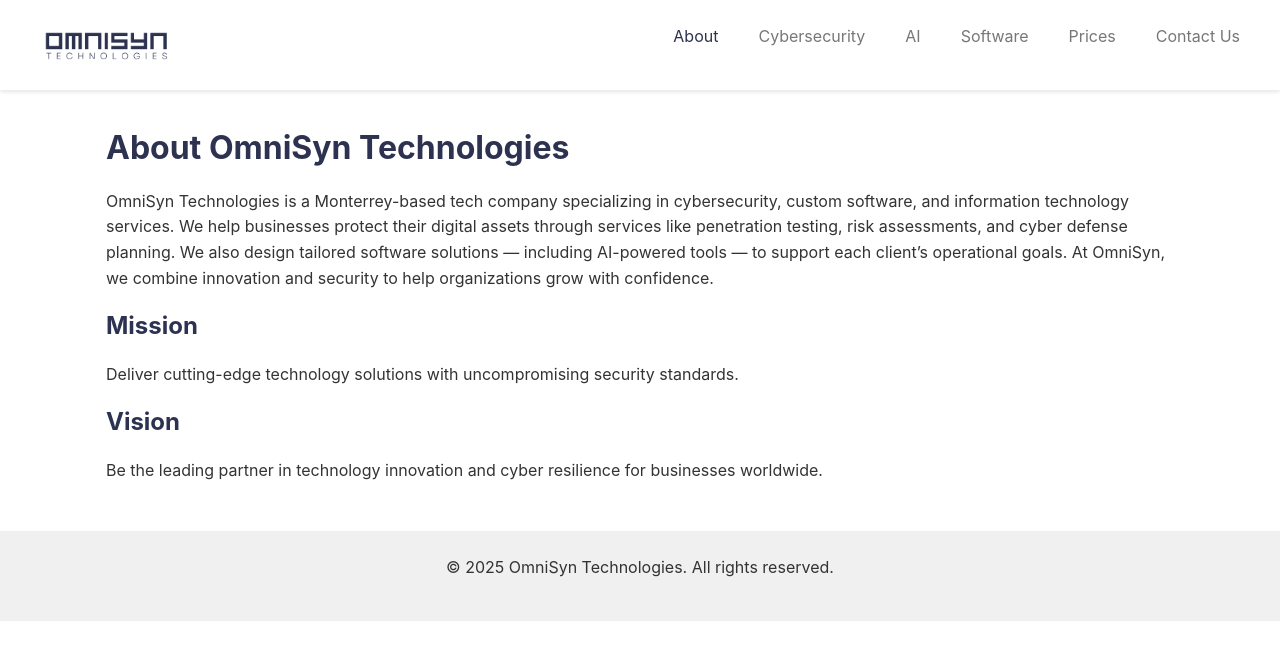
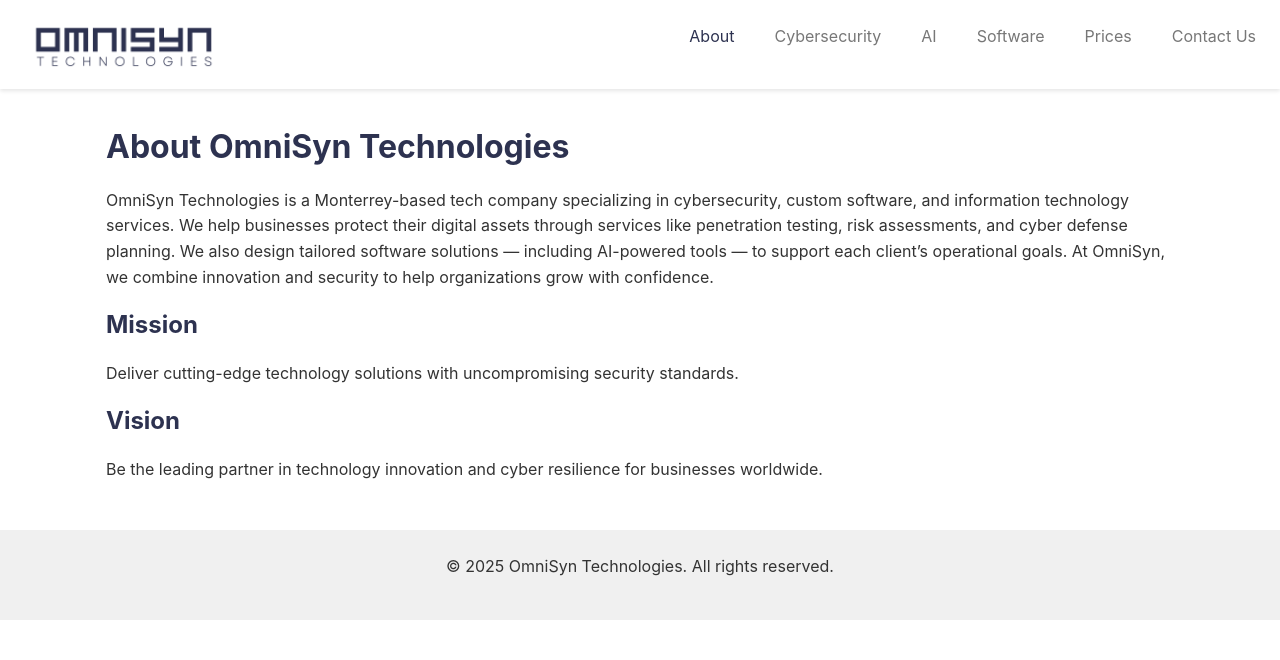
Before and after one commit to vanessagza/omnisyn, a plain HTML site: page index.html in a window 1280 px wide. Drawn offline with Linux system fonts and the light colour scheme.

Commit message:
Update style.css

```diff
--- a/style.css
+++ b/style.css
@@ -18,12 +18,12 @@ body {
 }
 .site-header {
   display: flex; align-items: center;
-  padding: 1rem 2rem;
+  padding: 0.5rem 1rem;
   background: var(--white);
   box-shadow: 0 2px 4px rgba(0,0,0,0.1);
   position: sticky; top: 0; z-index: 100;
 }
-.logo { height: 45px; }
+.logo { height: 65px; width: auto; }
 .site-nav { margin-left: auto; }
 .nav-list { display: flex; gap: 1.5rem; list-style: none; }
 .nav-list li {
```
